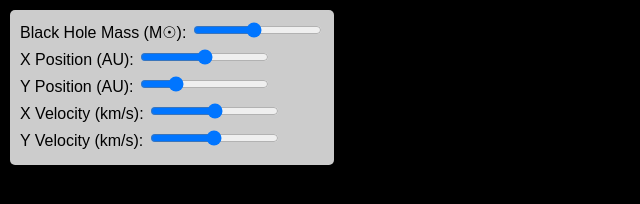
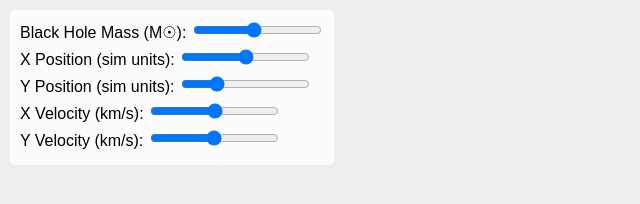
Before and after one commit to Max985765456446/black-hole-simulation, a plain HTML site: page index.html in a window 1280 px wide. Shown: the whole page, without its empty margins (0-640 px from the left). Drawn offline with nearby package versions, Linux system fonts and the light colour scheme.

Commit message:
Update index.html

```diff
--- a/index.html
+++ b/index.html
@@ -1,9 +1,9 @@
 <!DOCTYPE html>
 <html lang="en">
 <head>
-    <meta charset="UTF-8">
-    <meta name="viewport" content="width=device-width, initial-scale=1.0">
-    <title>Earth - Black Hole Gravity Simulation</title>
+  <meta charset="UTF-8" />
+  <meta name="viewport" content="width=device-width, initial-scale=1.0"/>
+  <title>Earth - Black Hole Simulation</title>
   <style>
     body { margin: 0; overflow: hidden; }
     canvas { display: block; }
@@ -22,93 +22,74 @@
 <body>
   <div class="controls">
     <label>Black Hole Mass (M☉): <input type="range" id="mass" min="1" max="20" value="10"></label>
-        <label>X Position (AU): <input type="range" id="xPos" min="-200" max="0" value="-100"></label>
-        <label>Y Position (AU): <input type="range" id="yPos" min="-100" max="100" value="-50"></label>
+    <label>X Position (sim units): <input type="range" id="xPos" min="-10" max="0" value="-5" step="0.1"></label>
+    <label>Y Position (sim units): <input type="range" id="yPos" min="-5" max="5" value="-2.5" step="0.1"></label>
     <label>X Velocity (km/s): <input type="range" id="xVel" min="-20" max="20" value="0"></label>
     <label>Y Velocity (km/s): <input type="range" id="yVel" min="-20" max="20" value="0"></label>
   </div>
 
   <script src="https://cdnjs.cloudflare.com/ajax/libs/three.js/r128/three.min.js"></script>
-
   <script>
-        // Constants and conversions
     const AU = 1.496e+8; // km
     const SCALE = 1e6;   // 1 unit = 1 million km
-        const G = 6.67430e-20; // km^3/kg/s^2 (adjusted for scale)
+    const G = 6.67430e-20; // km^3/kg/s^2
     const M_sun = 1.989e30; // kg
 
-        // Scene setup
     const scene = new THREE.Scene();
-        const camera = new THREE.PerspectiveCamera(75, window.innerWidth/window.innerHeight, 0.1, 1000);
+    scene.background = new THREE.Color(0xeeeeee);
+
+    const camera = new THREE.PerspectiveCamera(75, window.innerWidth / window.innerHeight, 0.1, 1000);
+    camera.position.z = 300;
+
     const renderer = new THREE.WebGLRenderer();
     renderer.setSize(window.innerWidth, window.innerHeight);
     document.body.appendChild(renderer.domElement);
 
-        // Earth
-        const earthGeometry = new THREE.SphereGeometry(0.5, 32, 32);
+    const earthGeometry = new THREE.SphereGeometry(1, 32, 32);
     const earthMaterial = new THREE.MeshBasicMaterial({ color: 0x1E90FF });
     const earth = new THREE.Mesh(earthGeometry, earthMaterial);
     scene.add(earth);
 
-        // Black Hole
-        const blackHoleGeometry = new THREE.SphereGeometry(1.2, 32, 32);
+    const blackHoleGeometry = new THREE.SphereGeometry(2, 32, 32);
     const blackHoleMaterial = new THREE.MeshBasicMaterial({ color: 0x000000 });
     const blackHole = new THREE.Mesh(blackHoleGeometry, blackHoleMaterial);
     scene.add(blackHole);
 
-        camera.position.z = 100;
-
-        // Sliders
+    // Initial black hole state (simulation units)
     let M_bh = 10;
-        let r_bh = new THREE.Vector3(-100 * AU / SCALE, -50 * AU / SCALE, 0);
+    let r_bh = new THREE.Vector3(-5, -2.5, 0);
     let v_bh = new THREE.Vector3(0, 0, 0);
 
-        document.getElementById('mass').addEventListener('input', function() {
-            M_bh = parseFloat(this.value);
-        });
-        document.getElementById('xPos').addEventListener('input', function() {
-            r_bh.x = parseFloat(this.value) * AU / SCALE;
-        });
-        document.getElementById('yPos').addEventListener('input', function() {
-            r_bh.y = parseFloat(this.value) * AU / SCALE;
-        });
-        document.getElementById('xVel').addEventListener('input', function() {
-            v_bh.x = parseFloat(this.value);
-        });
-        document.getElementById('yVel').addEventListener('input', function() {
-            v_bh.y = parseFloat(this.value);
-        });
+    // Earth state
+    let r_earth = new THREE.Vector3(0, 0, 0);
+    let v_earth = new THREE.Vector3(0, 29.78 / SCALE, 0); // scaled km/s
 
-        // Earth initial state
-        let r_earth = new THREE.Vector3(0, 0, 0);
-        let v_earth = new THREE.Vector3(0, 29.78, 0); // Approx Earth's orbital speed in km/s
+    // Link sliders to simulation
+    document.getElementById('mass').addEventListener('input', e => M_bh = parseFloat(e.target.value));
+    document.getElementById('xPos').addEventListener('input', e => r_bh.x = parseFloat(e.target.value));
+    document.getElementById('yPos').addEventListener('input', e => r_bh.y = parseFloat(e.target.value));
+    document.getElementById('xVel').addEventListener('input', e => v_bh.x = parseFloat(e.target.value));
+    document.getElementById('yVel').addEventListener('input', e => v_bh.y = parseFloat(e.target.value));
 
-        // Convert to scale
-        r_earth.divideScalar(SCALE);
-        v_earth.divideScalar(SCALE);
-
-        // Time control
     let lastTime = performance.now();
 
     function animate(now) {
       requestAnimationFrame(animate);
-            let delta = (now - lastTime) / 1000; // in seconds
+      const delta = (now - lastTime) / 1000; // seconds
       lastTime = now;
 
-            // Black hole position updates (if it moves)
-            r_bh.add(v_bh.clone().multiplyScalar(delta / SCALE)); // km/s to scaled units
+      // Update black hole position
+      r_bh.add(v_bh.clone().multiplyScalar(delta / SCALE));
       blackHole.position.copy(r_bh);
 
-            // Gravitational force from BH to Earth
+      // Compute force from BH on Earth
       const deltaR = new THREE.Vector3().subVectors(r_bh, r_earth);
-            const distance = deltaR.length();
-            const forceMag = G * M_bh * M_sun / (distance * distance);
+      const dist = deltaR.length();
+      const forceMag = G * M_bh * M_sun / (dist * dist);
       const accel = deltaR.normalize().multiplyScalar(forceMag / 5.972e24); // Earth's mass
 
-            // Update velocity and position of Earth
       v_earth.add(accel.multiplyScalar(delta));
       r_earth.add(v_earth.clone().multiplyScalar(delta));
-
       earth.position.copy(r_earth);
 
       renderer.render(scene, camera);
```
Lines whose indentation alone changed are shown as unchanged.
